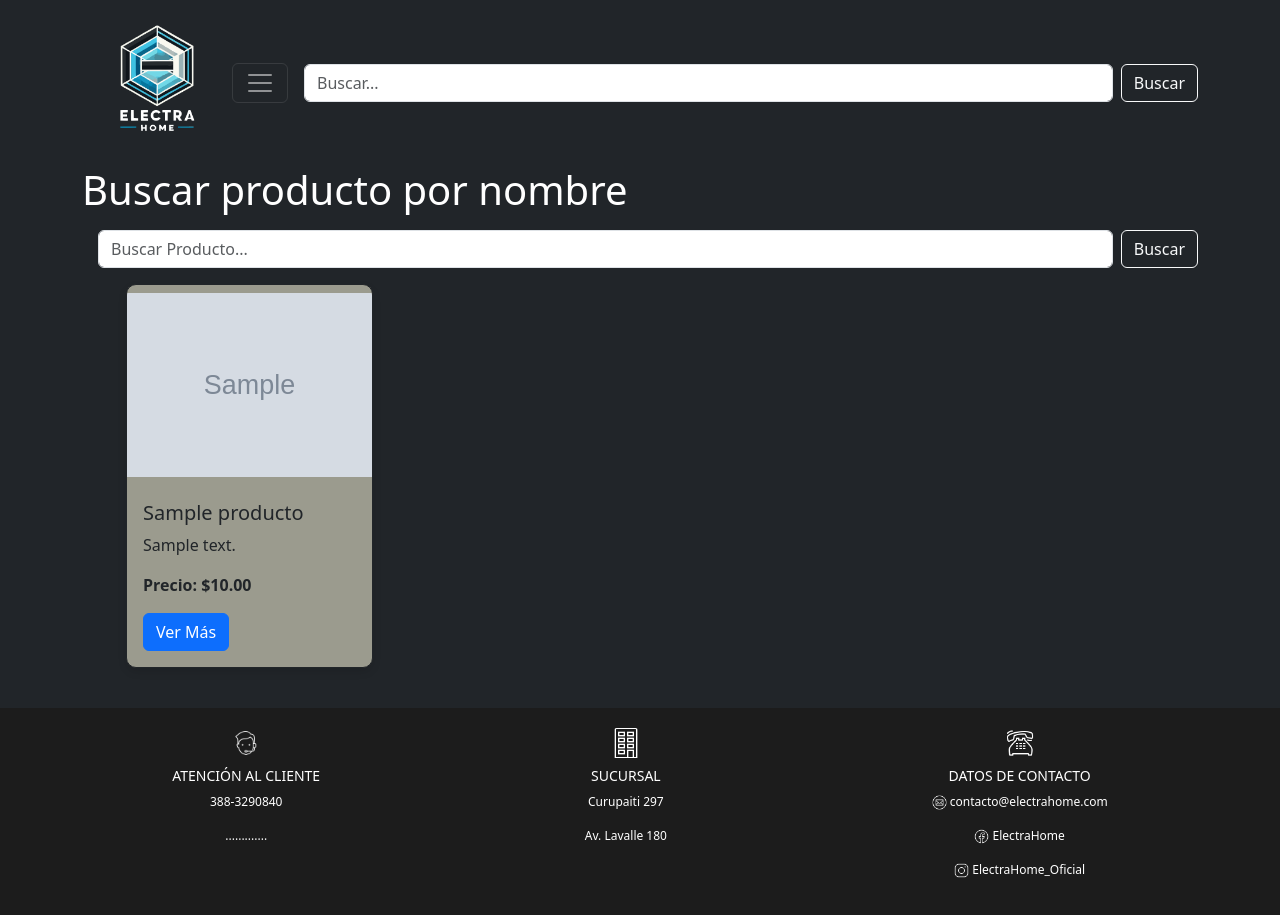
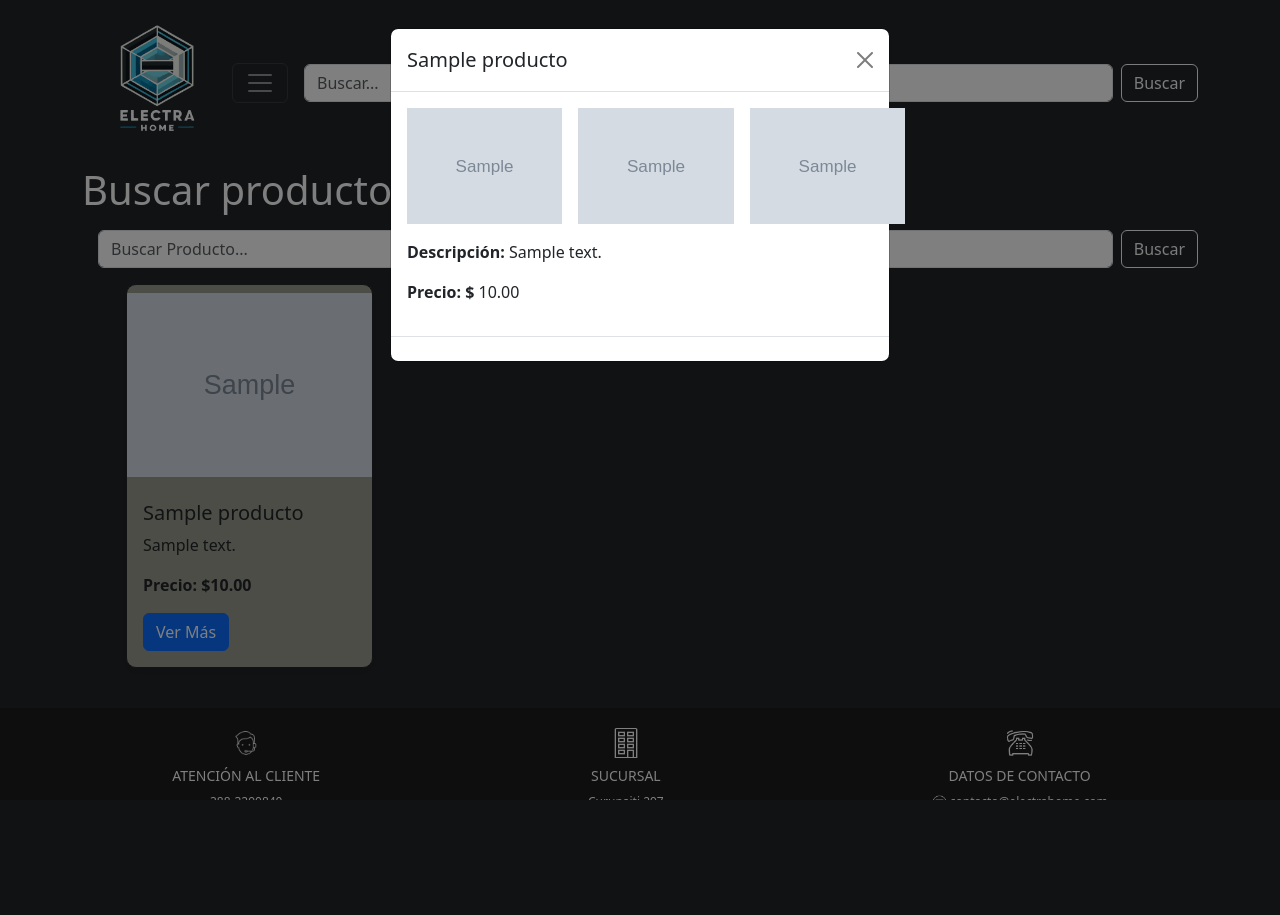
Before and after one commit to matibdr7/Electra_Home, a Django app: page /buscar_producto/ in a window 1280 px wide, after a click on "Ver Más". After the commit the page ends 800 px from the top, so only its background shows below. Run offline with Django 5.2, Linux system fonts and the light colour scheme; tables that the repository leaves empty hold one stand-in row (values such as "Sample post"); grey boxes marked "Sample" are stand-in pictures; some libraries are stand-ins or nearby versions.

Commit message:
Buscar productos implementado

```diff
--- a/team_ALMP/ventas/templates/ventas/buscar_producto.html
+++ b/team_ALMP/ventas/templates/ventas/buscar_producto.html
@@ -13,7 +13,7 @@
 
 <!-- Barra de búsqueda -->
 <form class="d-flex ms-3 mt-3" style="flex-grow: 1;" method="get">
-  <input class="form-control me-2" type="text" name="busqueda_proveedor" placeholder="Buscar Producto..." aria-label="Search" value="{{ request.GET.busqueda_productos }}">
+  <input class="form-control me-2" type="text" name="busqueda_productos" placeholder="Buscar Producto..." aria-label="Search" value="{{ request.GET.busqueda_productos }}">
   <button class="btn btn-outline-light" type="submit">Buscar</button>
 </form>
 
@@ -38,4 +38,34 @@
     </div>
 </ul>
 
+{% block modals %}
+    {% for producto in productos %}
+        <div class="modal fade" id="modalProducto{{ producto.codigo }}" aria-hidden="true">
+            <div class="modal-dialog">
+                <div class="modal-content">
+                    <div class="modal-header">
+                        <h5 class="modal-title" id="modalClienteLabel{{ producto.codigo }}">{{ producto.nombre }}</h5>
+                        <button type="button" class="btn-close" data-bs-dismiss="modal" aria-label="Cerrar"></button>
+                    </div>
+                    <div class="modal-body">
+                        <!-- Contenedor de imágenes alineadas horizontalmente -->
+                        <div class="d-flex gap-3">
+                            <img src="{{ producto.imagen.url }}" alt="{{ producto.nombre }}"
+                                 class="img-fluid mb-3" style="width: 33.33%; max-height: 150px; object-fit: contain;">
+                            <img src="{{ producto.imagenExtra1.url }}" alt="{{ producto.nombre }}"
+                                 class="img-fluid mb-3" style="width: 33.33%; max-height: 150px; object-fit: contain;">
+                            <img src="{{ producto.imagenExtra2.url }}" alt="{{ producto.nombre }}"
+                                 class="img-fluid mb-3" style="width: 33.33%; max-height: 150px; object-fit: contain;">
+                        </div>
+                        <p><strong>Descripción:</strong> {{ producto.descripcion }}</p>
+                        <p><strong>Precio: $</strong> {{ producto.precio }}</p>
+                    </div>
+                    <div class="modal-footer">
+                    </div>
+                </div>
+            </div>
+        </div>
+    {% endfor %}
+{% endblock %}
+
 {% endblock content %}
```
